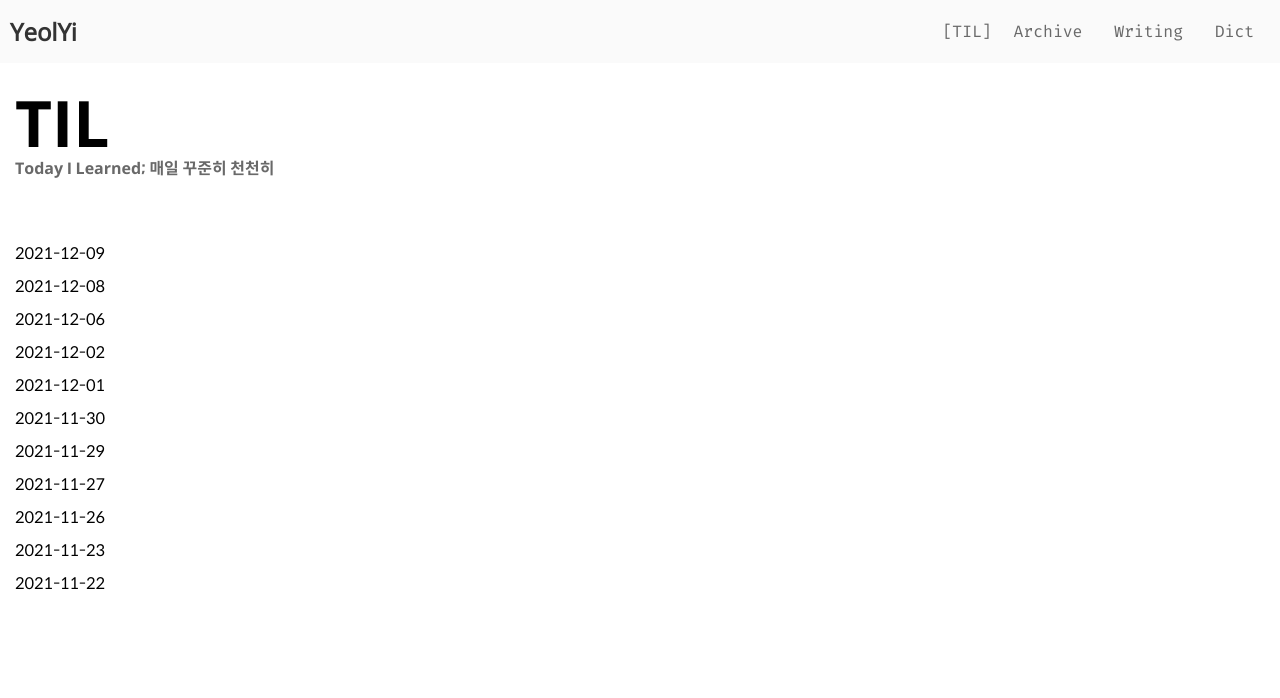
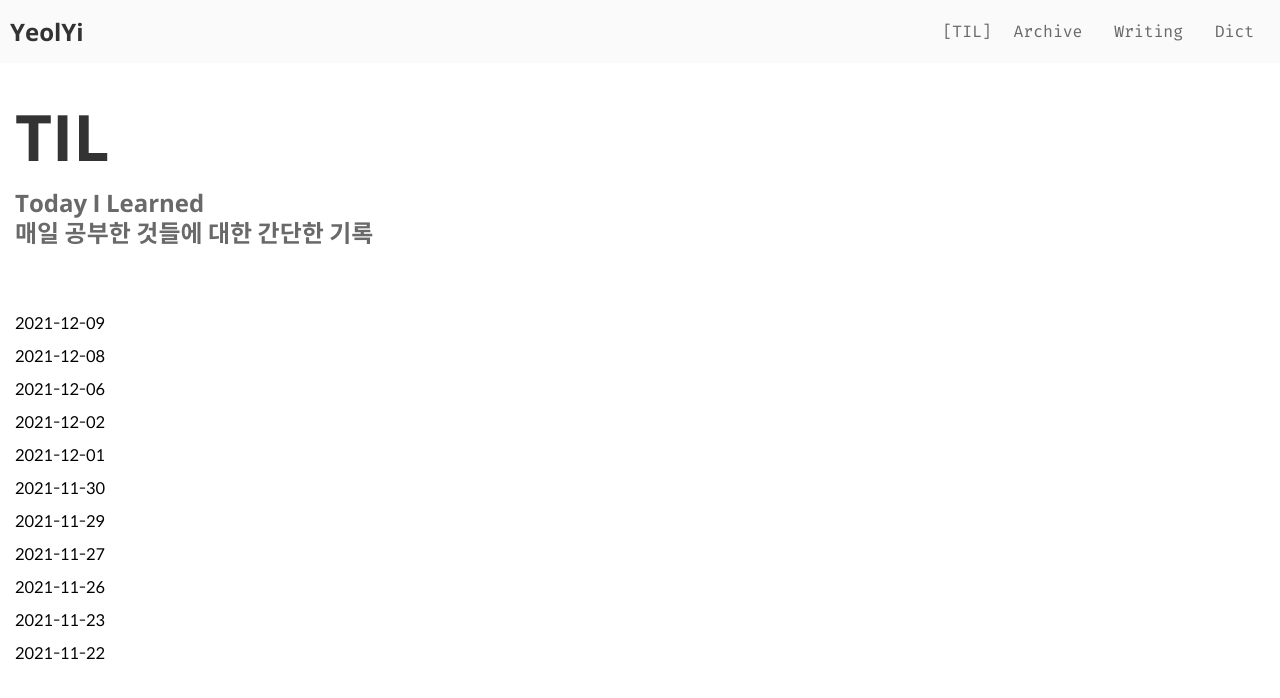
Before and after one commit to Yeolyi/blog, a Next.js app: page /stories/til in a window 1280 px wide. Shown: the top 698 px of the page. Built offline with nearby package versions, Linux system fonts and the light colour scheme.

Commit message:
stories css 수정

```diff
--- a/components/navBar.js
+++ b/components/navBar.js
@@ -5,16 +5,16 @@ import { useRouter } from 'next/router'
 export default function NavBar() {
     return <>
         <header id={styles.navBar}>
-            <Link href="/"><h2>YeolYi</h2></Link>
+            <Link href="/"><h2 id={styles.logo}>YeolYi</h2></Link>
             <CategoryList/>
         </header>
     </>
 }
 
 const categories = [
-    { name: "TIL", description: "Today I Learned; 매일 꾸준히 천천히", link: "/stories/til" },
-    { name: "Archive", description: "인터넷에서 보물찾기", link: "/stories/archive" },
-    { name: "Writing", description: "기록할만한 나의 지난 경험들", link: "/stories/writing" },
+    { name: "TIL", link: "/stories/til" },
+    { name: "Archive", link: "/stories/archive" },
+    { name: "Writing", link: "/stories/writing" },
     { name: "Dict", link: "/dict" },
 ];
 
--- a/components/navBar.module.css
+++ b/components/navBar.module.css
@@ -1,3 +1,7 @@
+#logo {
+    font-family: 'bold';
+}
+
 #navBar {
     position: sticky;
     top: 0;
--- a/components/postContent.module.css
+++ b/components/postContent.module.css
@@ -24,6 +24,7 @@
 
 #postContent h2 {
     color: #333;
+    font-family: bold;
     font-size: 2rem;
     word-break: keep-all;
     margin-bottom: 2rem;
--- a/components/stories.js
+++ b/components/stories.js
@@ -2,9 +2,9 @@ import styles from "./stories.module.css"
 import { useState } from "react"
 
 const categories = [
-    { name: "TIL", description: "Today I Learned; 매일 꾸준히 천천히" , link: "/stories/til"},
-    { name: "Archive", description: "인터넷에서 보물찾기", link: "/stories/archive" },
-    { name: "Writing", description: "기록할만한 나의 지난 경험들", link: "/stories/writing" },
+    { name: "TIL", description: "Today I Learned\n매일 공부한 것들에 대한 간단한 기록" , link: "/stories/til"},
+    { name: "Archive", description: "책과 인터넷에서 찾은\n두고두고 볼만한 것들", link: "/stories/archive" },
+    { name: "Writing", description: "나만 기록할 수 있는\n나만의 지난 경험들", link: "/stories/writing" },
 ]
 
 export default function Stories({type, children}) {
--- a/components/stories.module.css
+++ b/components/stories.module.css
@@ -1,14 +1,14 @@
-#storyNav p {
-    font-family: 'bold', sans-serif;
-    font-size: 1rem;
-    color: dimgray;
-    margin-bottom: 4rem;
-}
-
 #currentLink {
     display: block;
     font-family: 'bold', sans-serif;
     font-size: 4rem;
-    line-height: 4rem;
-    color: black;
+    margin-bottom: 0.4rem;
 }
+
+#storyNav p {
+    font-family: 'bold', sans-serif;
+    font-size: 1.5rem;
+    color: dimgray;
+    margin-bottom: 4rem;
+    white-space: pre-wrap;
+}
```
Also changed, not shown: markdowns/dict/index.md (+3 -1 lines).
